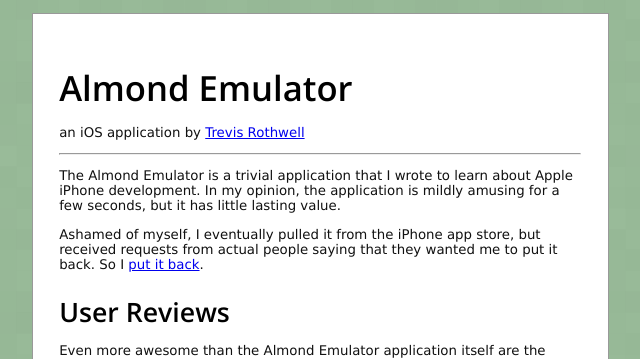
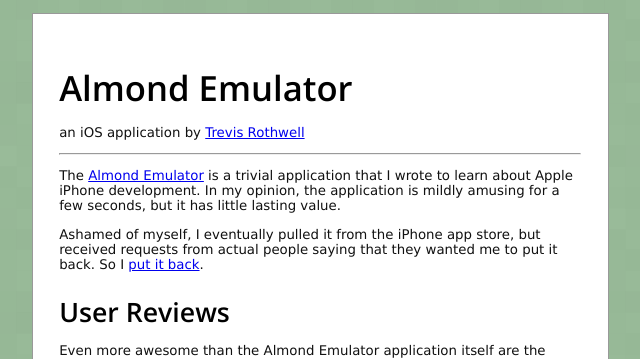
Before and after one commit to tjr/tjr.github.com, a Jekyll site: the page software/almond-emulator.html, which Jekyll copies as it is, in a window 1280 px wide. Shown: the top 359 px of the page, without its empty margins (320-960 px from the left). Built offline with Jekyll 4.4.1, drawn with Linux system fonts in a browser that asks for light colours; part of the change alters nothing that is shown.

```diff
--- a/software/almond-emulator.html
+++ b/software/almond-emulator.html
@@ -17,9 +17,10 @@ an iOS application by <a href="/">Trevis Rothwell</a>
 <hr>
 
 <p>
-The Almond Emulator is a trivial application that I wrote to learn
-about Apple iPhone development. In my opinion, the application is
-mildly amusing for a few seconds, but it has little lasting value.
+The <a href="http://itunes.apple.com/us/app/almondemulator/id304062062?mt=8">Almond
+Emulator</a> is a trivial application that I wrote to learn about
+Apple iPhone development. In my opinion, the application is mildly
+amusing for a few seconds, but it has little lasting value.
 
 <p>
 Ashamed of myself, I eventually pulled it from the iPhone app store,
```
